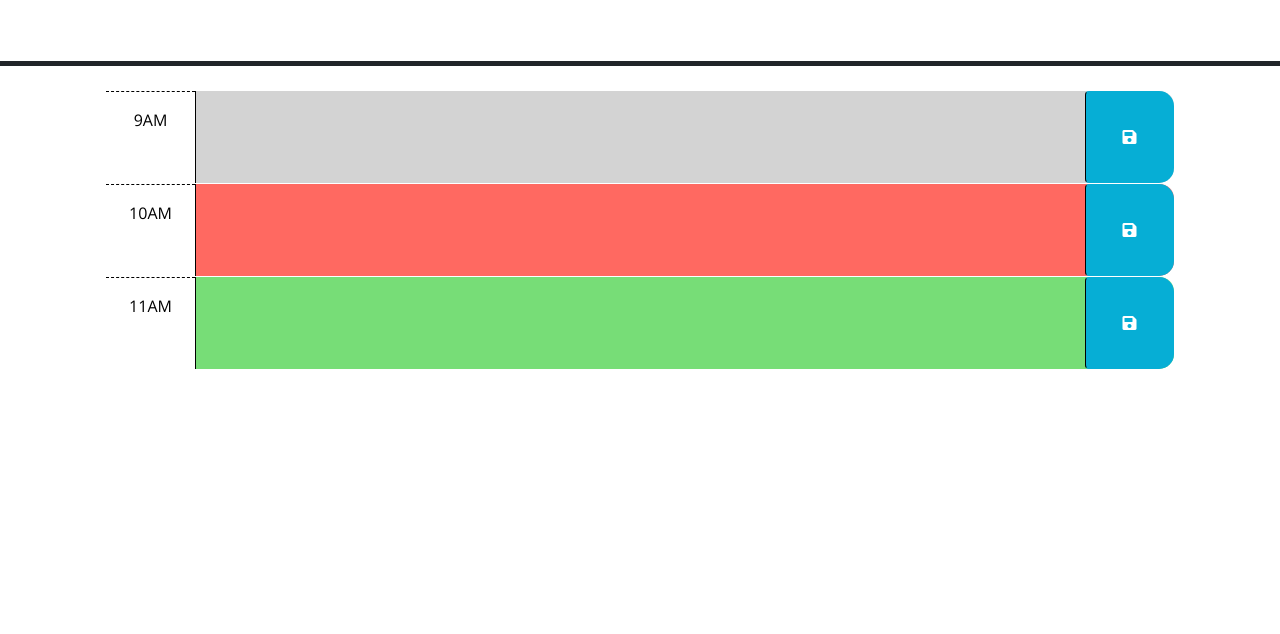
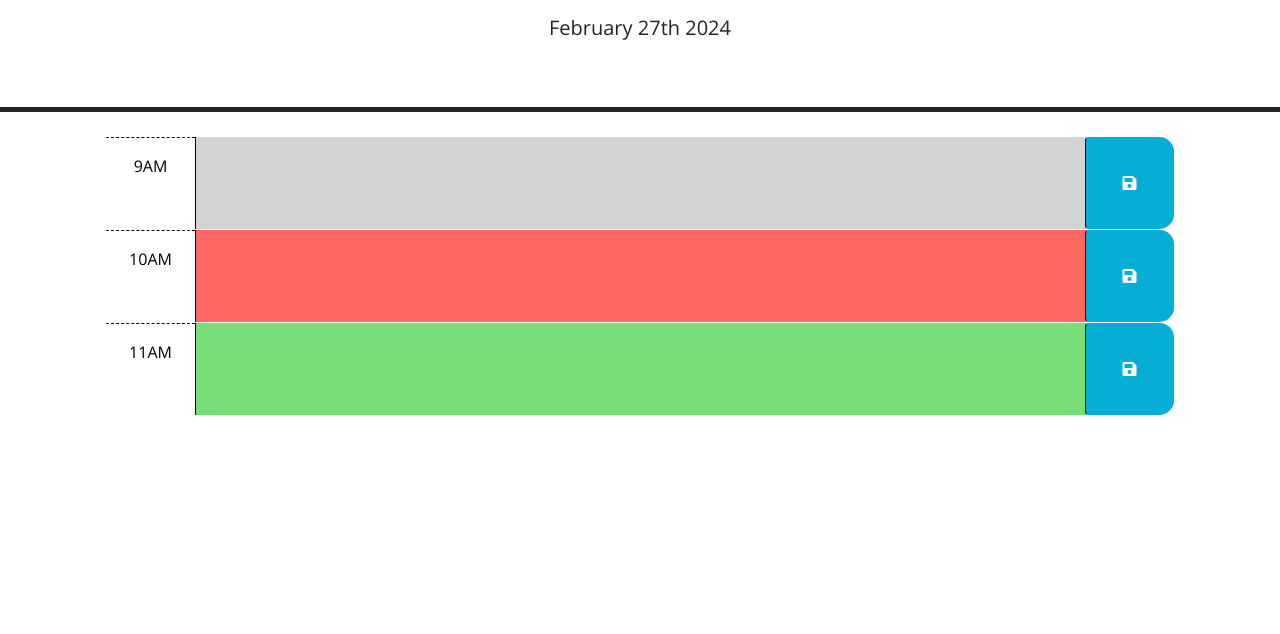
Before and after one commit to SongBirdCode/Work-Day-Scheduler-Web-APIs, a plain HTML site: page index.html in a window 1280 px wide. Shown: the part 166-800 px from the top of the page. Drawn offline with nearby package versions, Linux system fonts and the light colour scheme; files that its build step writes are made by us from their sources; files whose address does not match are found by name.

```diff
--- a/index.html
+++ b/index.html
@@ -3,6 +3,8 @@
   <head>
     <meta charset="UTF-8" />
     <meta name="viewport" content="width=device-width, initial-scale=1.0" />
+
+    <script src="https://cdnjs.cloudflare.com/ajax/libs/moment.js/2.27.0/moment.min.js"></script>
     <meta http-equiv="X-UA-Compatible" content="ie=edge" />
     <link
       rel="stylesheet"
```
